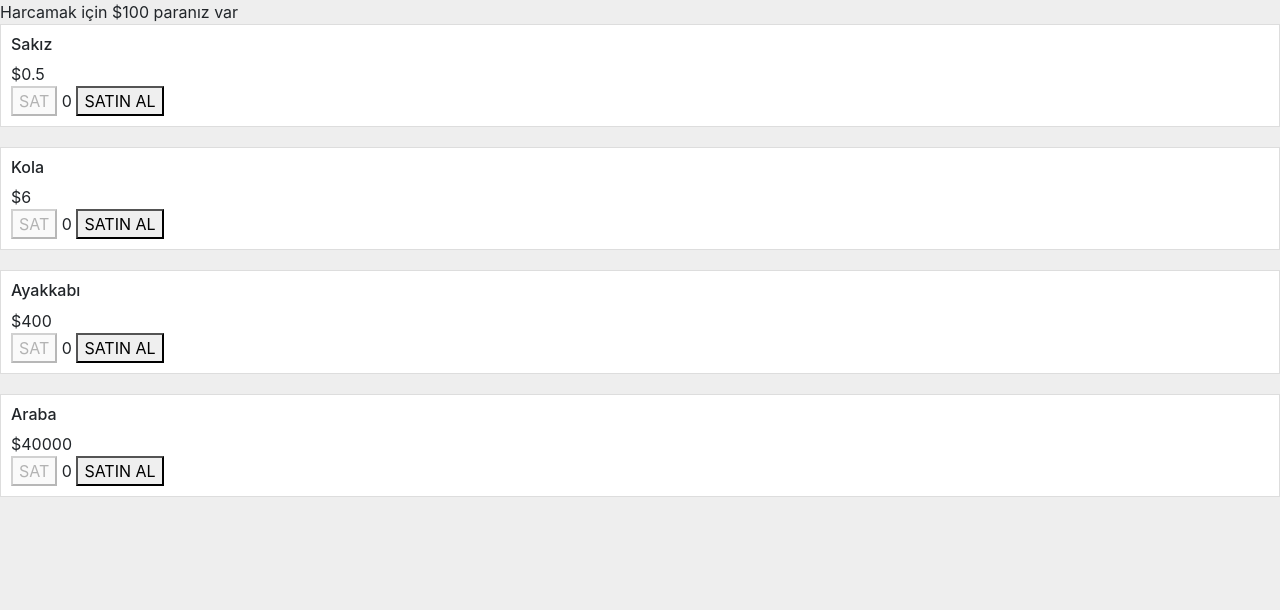
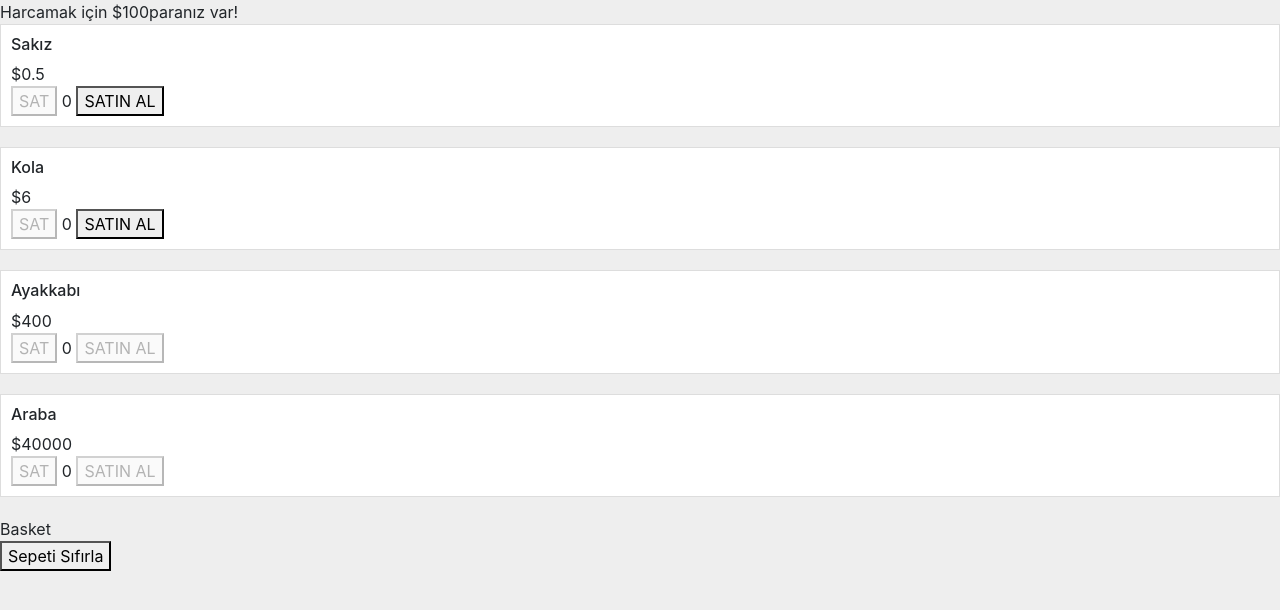
Before and after one commit to Yunus-Emre-Tasci/React_Para-Harcama-Uygulamas-, a React (Create React App) app: page / in a window 1280 px wide. Shown: the top 610 px of the page. Built offline with nearby package versions, Linux system fonts and the light colour scheme.

Commit message:
resetBasket

```diff
--- a/src/App.js
+++ b/src/App.js
@@ -3,12 +3,17 @@ import Header from "./components/Header";
 import { useState,useEffect } from "react";
 import products from "./components/products.json";
 import Product from "./components/Product";
+import Basket from "./components/Basket";
 
 
 const App=()=>{
 const [money, setMoney] = useState(100)
 const [basket, setBasket] = useState([])
 const [total, setTotal] = useState(0)
+
+const resetBasket=()=>{
+  setBasket([])
+}
 
 useEffect(()=>{
    setTotal(basket.reduce((acc, item) => {
@@ -20,13 +25,15 @@ useEffect(()=>{
 
   return(
     <div>
-      < Header money = {
+      < Header total={total} money = {
         money
       }
       />
       {
-        products.map((product,i)=> <Product basket={basket} setBasket={setBasket} key={i} product={product} />)
+        products.map((product,i)=> <Product basket={basket} setBasket={setBasket} key={i} product={product} total={total} money={money} />)
       }
+      <Basket basket={basket} />
+      <button onClick={resetBasket} >Sepeti Sıfırla</button>
     </div>
   )
 }
--- /dev/null
+++ b/src/components/Basket.js
@@ -0,0 +1,11 @@
+import React from 'react'
+
+const Basket = ({
+        basket
+    }) => {
+  return (
+    <div>Basket</div>
+  )
+}
+
+export default Basket
--- a/src/components/Header.js
+++ b/src/components/Header.js
@@ -1,11 +1,50 @@
 import React from 'react';
 
 const Header = ({
-        money
+        money, total
     }) => {
   return (
     <div>
-        Harcamak için ${money} paranız var
+         {total>0&& money-total!==0&&
+         <>
+          Harcamak için ${
+              money-total
+          }
+          paranız
+          kaldı!
+         </>
+         }
+         {total===0&&
+         <>
+         Harcamak için ${
+             money
+         }
+         paranız
+         var!
+         </>
+         }
+         {
+            money-total===0&&
+            <div>
+            Paran bitti, lütfen biraz tasarruf yap!
+            </div>
+         }
+
+        {/* {
+            total>0?(
+                <div>
+                    Harcamak için $ {
+                        money - total
+                    }
+                    paranız
+                    var
+                </div>
+            ):(
+                <div>
+                    Harcamak için ${money} paranız var
+                </div>
+            )
+        } */}
     </div>
   )
 }
--- a/src/components/Product.js
+++ b/src/components/Product.js
@@ -5,7 +5,9 @@ import React from 'react'
 const Product = ({
         product,
         basket,
-        setBasket
+        setBasket,
+        money,
+        total
     }) => {
 
 const basketItem = basket.find(item => item.id === product.id)
@@ -43,7 +45,9 @@ const removeBasket=()=> {
             < span className = "amount" > {
                 basketItem && basketItem.amount || 0
             } </span>
-            <button onClick={addBasket} >SATIN AL</button>
+            <button disabled={
+             total+product.price>money
+            } onClick={addBasket} >SATIN AL</button>
         </div>
         <style jsx>
           {`
```
